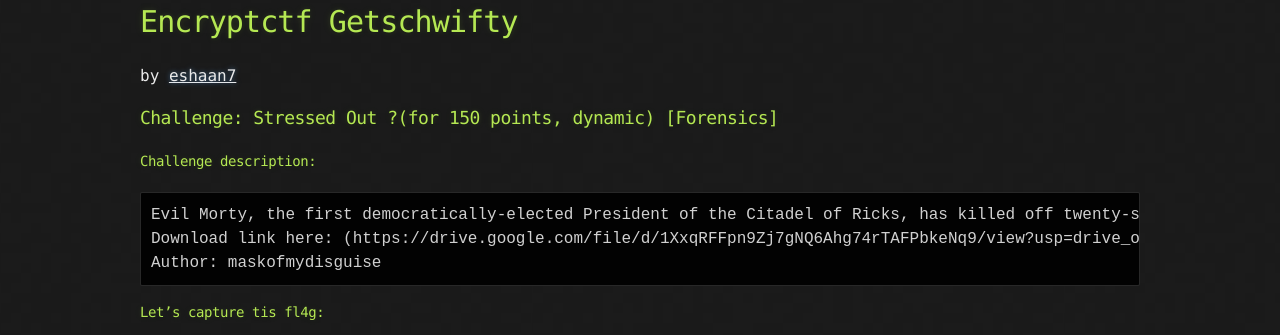
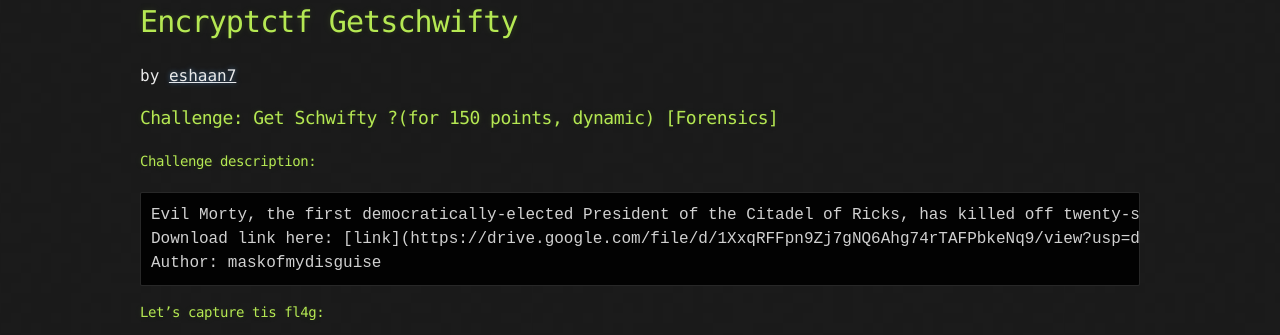
Before and after one commit to abs0lut3pwn4g3/writeups, a Jekyll site: the page built from _posts/2019-04-04-encryptctf-GetSchwifty.md, in a window 1280 px wide and 1400 px high. Shown: the part 198-533 px from the top of the window. Built offline with Jekyll 4.4.1, drawn with Linux system fonts in a browser that asks for light colours; some of the changed text lies outside the part shown.

Commit message:
added some writeups for encryptCTF

```diff
--- a/_posts/2019-04-04-encryptctf-GetSchwifty.md
+++ b/_posts/2019-04-04-encryptctf-GetSchwifty.md
@@ -4,12 +4,12 @@
 ---
 
 
-### Challenge: Stressed Out ?(for 150 points, dynamic) [Forensics]
+### Challenge: Get Schwifty ?(for 150 points, dynamic) [Forensics]
 
 #### Challenge description:
 
 	Evil Morty, the first democratically-elected President of the Citadel of Ricks, has killed off twenty-seven known Ricks from various dimensions, as well as capturing, torturing, and enslaving hundreds of Mortys. As a fellow Rick-less Morty, Investigator Rick gives you a file revealing Evil Morty's past and true nature. However he cannot seem to access it. Can you help recover it to stop Evil Morty ?
-	Download link here: (https://drive.google.com/file/d/1XxqRFFpn9Zj7gNQ6Ahg74rTAFPbkeNq9/view?usp=drive_open)[link]
+	Download link here: [link](https://drive.google.com/file/d/1XxqRFFpn9Zj7gNQ6Ahg74rTAFPbkeNq9/view?usp=drive_open)
 	Author: maskofmydisguise
 
 
@@ -18,10 +18,10 @@
 We are given a `GetSchwifty.7z` file, we extract it to find a mountable disk image `GetSchwifty.7z`.
 On mounting it we see that it is empty.
 
-<img src="GetSchwifty_mounted_image.png">
+<img src="https://raw.githubusercontent.com/abs0lut3pwn4g3/writeups/master/_posts/GetSchwifty_mounted_image.png">
 
 So we need to analyze this disk image and try to recover deleted data, if any.
-We can use (testdisk, data recovery tool)[https://www.cgsecurity.org/wiki/TestDisk] for this.
+We can use [testdisk, data recovery tool](https://www.cgsecurity.org/wiki/TestDisk) for this.
 
 	┌─[eshaan@HP-ubuntu]-[~/Desktop/CTFs/Abs0lut3Pwn4g3_CTF/encrypt-ctf-2019/Forensics/150_Get_Schwifty/files_in_img/tmp]
     └─➤ ls
@@ -29,8 +29,8 @@
 	┌─[eshaan@HP-ubuntu]-[~/Desktop/CTFs/Abs0lut3Pwn4g3_CTF/encrypt-ctf-2019/Forensics/150_Get_Schwifty/files_in_img/tmp]
 	└─➤ sudo testdisk GetSchwifty.img
 
-<img src="GetSchwifty_testdisk1.png">
-<img src="GetSchwifty_testdisk2.png">
+<img src="https://raw.githubusercontent.com/abs0lut3pwn4g3/writeups/master/_posts/GetSchwifty_testdisk1.png">
+<img src="https://raw.githubusercontent.com/abs0lut3pwn4g3/writeups/master/_posts/GetSchwifty_testdisk2.png">
 
 Here we see that we get a few files,
 
```
Also changed, not shown: _posts/2019-04-04-encryptctf-env.md (added, +14 -0 lines), _posts/2019-04-04-encryptctf-stressedout.md (+2 -2 lines).
